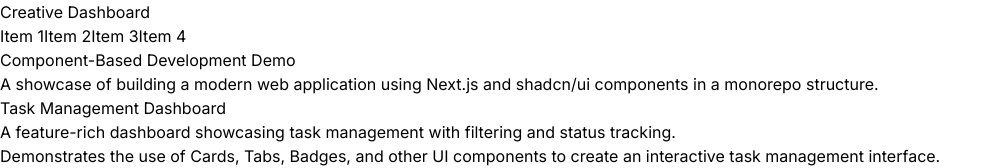
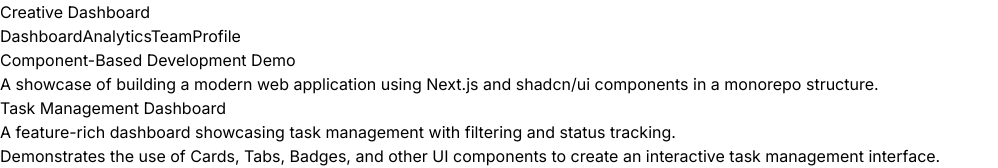
Before and after one commit to BekaMan95/component-based-project, a Next.js app in the folder apps/web/: page / in a window 1280 px wide. Shown: the top 168 px of the page, without its empty margins (0-998 px from the left). Built offline with nearby package versions, Linux system fonts and the light colour scheme.

Commit message:
route fix for each page

```diff
--- a/apps/web/app/layout.tsx
+++ b/apps/web/app/layout.tsx
@@ -25,17 +25,17 @@
                 Creative Dashboard
               </Link>
               <div className="space-x-4">
-                <Link href="/item1" className="text-gray-600 hover:text-gray-900">
-                  Item 1
+                <Link href="/dashboard" className="text-gray-600 hover:text-gray-900">
+                  Dashboard
                 </Link>
-                <Link href="/item2" className="text-gray-600 hover:text-gray-900">
-                  Item 2
+                <Link href="/analytics" className="text-gray-600 hover:text-gray-900">
+                  Analytics
                 </Link>
-                <Link href="/item3" className="text-gray-600 hover:text-gray-900">
-                  Item 3
+                <Link href="/team" className="text-gray-600 hover:text-gray-900">
+                  Team
                 </Link>
-                <Link href="/item4" className="text-gray-600 hover:text-gray-900">
-                  Item 4
+                <Link href="/profile" className="text-gray-600 hover:text-gray-900">
+                  Profile
                 </Link>
               </div>
             </div>
```
